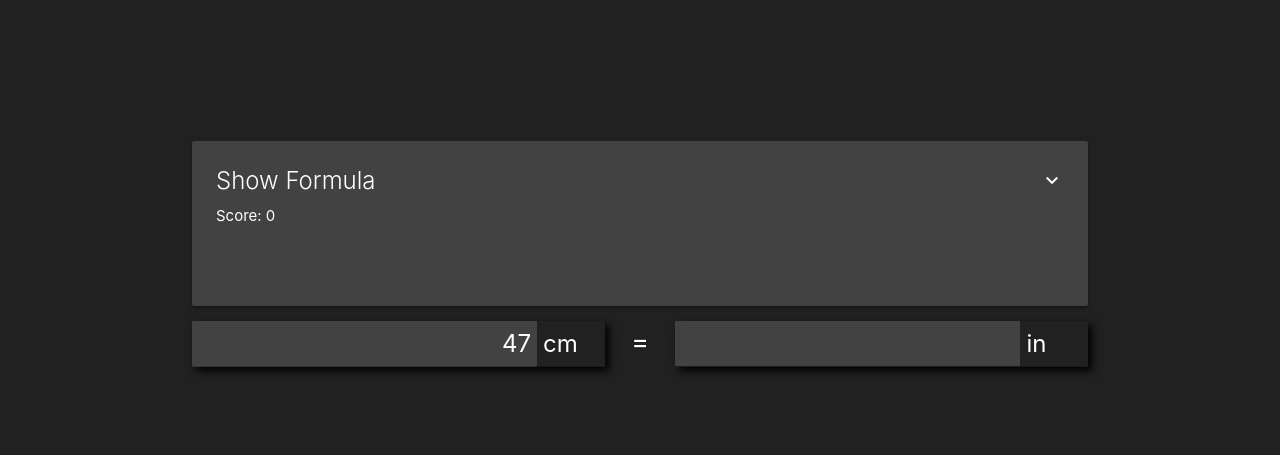
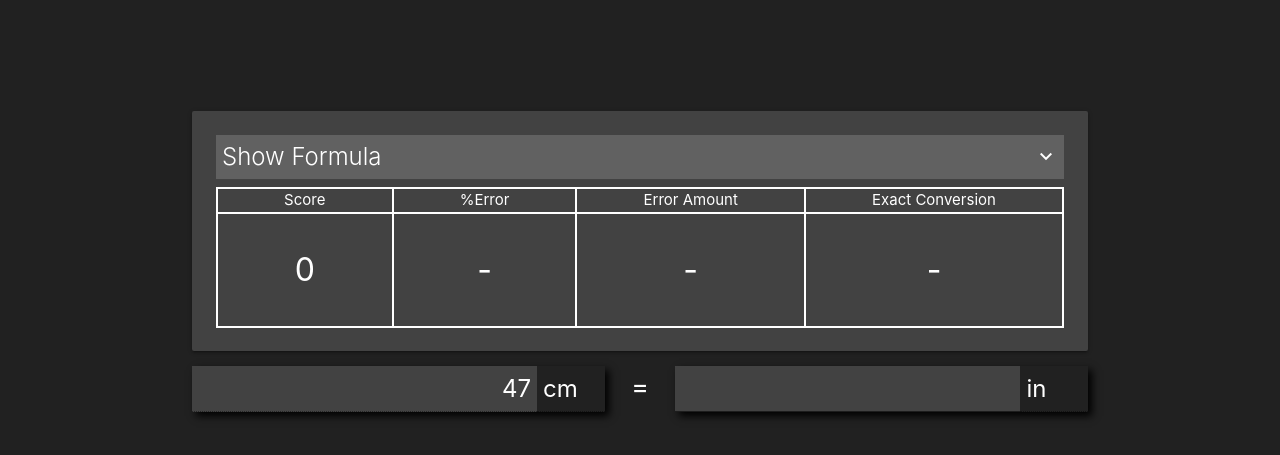
Before and after one commit to FireLemons/FireLemons.github.io, a plain HTML site: page ToMetric/index.html in a window 1280 px wide. Shown: the part 73-528 px from the top of the page. Drawn offline with nearby package versions, Linux system fonts and the light colour scheme; some packages are replaced by stand-ins of ours.

Commit message:
precison option now saves, added and styles stats for game page

```diff
--- a/ToMetric/css/conversion.css
+++ b/ToMetric/css/conversion.css
@@ -15,7 +15,7 @@ input[type=number]::-webkit-outer-spin-button {
 #app{
     color: white;
     height: calc(100% - 13.5rem);
-    margin-top: 10em;
+    margin-top: 8em;
 }
 
 #conversionInput input{
@@ -52,5 +52,33 @@ input[type=number]::-webkit-outer-spin-button {
 }
 
 #display{
-    height: 11em;
+    height: 16em;
 }
+
+#display .card-title{
+    padding: .25em;
+}
+
+#display .card-reveal i{
+    line-height: 1.5;
+}
+
+#display #stats .flex{
+    flex-direction: column;
+    flex-grow: 1;
+    text-align: center;
+}
+
+#display #stats .flex span{
+    border: 2px solid white;
+}
+
+#display #stats .flex:not(:first-child) span{
+    border-left: 0;
+}
+
+#display #stats .flex span:last-child{
+    border-top: 0;
+    font-size: 24pt;
+    padding: 1em 0;
+}
--- a/ToMetric/index.html
+++ b/ToMetric/index.html
@@ -17,13 +17,44 @@
 		<div id="app" class="container">
 			<div id="display" class="card grey darken-3">
 				<div class="card-content">
-					<span class="card-title activator">Show Formula<i class="material-icons right">keyboard_arrow_down</i></span>
-                    <div>
-                        <span>Score: {{ score }}</span>
+					<span class="card-title activator grey darken-2">Show Formula<i class="material-icons right">keyboard_arrow_down</i></span>
+                    <div id="stats" class="flex">
+                        <div class="flex">
+                            <span>
+                                Score
+                            </span>
+                            <span>
+                                {{ score }}
+                            </span>
+                        </div>
+                        <div class="flex">
+                            <span>
+                                %Error
+                            </span>
+                            <span>
+                                {{ errorPercent ? errorPercent : '-' }}
+                            </span>
+                        </div>
+                        <div class="flex">
+                            <span>
+                                Error Amount
+                            </span>
+                            <span>
+                                {{ errorAmount ? errorAmount : '-' }}
+                            </span>
+                        </div>
+                        <div class="flex">
+                            <span>
+                                Exact Conversion
+                            </span>
+                            <span>
+                                {{ conversionResult ? conversionResult : '-' }}
+                            </span>
+                        </div>
                     </div>
 				</div>
 				<div class="card-reveal grey darken-3">
-					<span class="card-title">Back to stats<i class="material-icons right">keyboard_arrow_up</i></span>
+					<span class="card-title grey darken-2">Back to stats<i class="material-icons right">keyboard_arrow_up</i></span>
 					<div>
 						\[ 1\,\mathrm{in} = 2.54\,\mathrm{cm} \]
 					</div>
@@ -37,7 +68,7 @@
                     </div>
                     <label> = </label>
                     <div class="flex">
-                        <input class="input-field" type="number" v-bind:class="answerClass" v-model="answer" @keyup.enter="checkAnswer">
+                        <input class="input-field" type="number" v-bind:class="answerClass" v-model="userAnswer" @keyup.enter="checkAnswer">
                         <input type="text" value="in" disabled>
                     </div>
 				</div>
--- a/ToMetric/js/conversion.js
+++ b/ToMetric/js/conversion.js
@@ -1,11 +1,15 @@
 var convertToMetric = new Vue({
     el: "#app",
     data: {
-        tolerance: 0.1,
         score: 0,
+        answerClass: "grey darken-3",
+        userAnswer: "",
+
+        conversionResult: undefined,
+        errorAmount: undefined,
+        errorPercent: undefined,
         given: Math.ceil(Math.random() * 50),
-        answer: "",
-        answerClass: "grey darken-3"
+        tolerance: 0.1
     },
     methods: {
         checkAnswer: function(){
--- a/ToMetric/js/options.js
+++ b/ToMetric/js/options.js
@@ -132,6 +132,9 @@ var options = new Vue({
                         celsius: true
                     }
                 }
+            },
+            general:{
+                precision: 10
             }
         }
     },
```
Also changed, not shown: ToMetric/options.html (+1 -1 lines).
